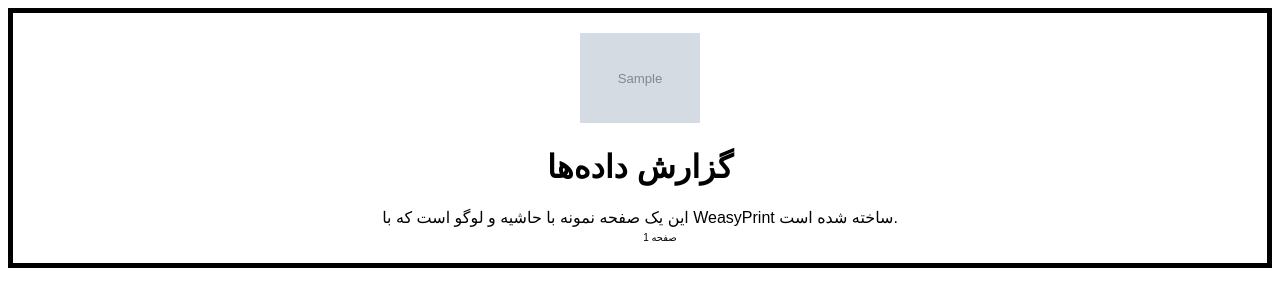
After one commit to rezakhalilianadel1380/cpReport, a Django app: template interface/templates/report_template.html in a window 1280 px wide. The commit adds this page. Shown: the top 307 px of the page. Run offline with Django 5.2, Linux system fonts and the light colour scheme; the template is opened without the code that fills it: most values are stand-ins (such as "Sample title", 1, 10 or a date in 2020); grey boxes marked "Sample" are stand-in pictures.

Commit message:
add weasy print  get errors

```diff
--- a/interface/models.py
+++ b/interface/models.py
@@ -21,6 +21,3 @@ class Cpreport(models.Model):
     class Meta:
         db_table = 'Cpreport'  # 👈 دقت کن که حروف بزرگ‌کوچک مهمه برای SQL Server
         managed = False
-    #     constraints=[
-    #         models.UniqueConstraint(fields=['Date','TIME','Parameter'],name="unique_date_time_parameter")
-    #    ]
--- a/interface/templates/chart.html
+++ b/interface/templates/chart.html
@@ -117,7 +117,7 @@ const chart = new Chart(ctx, {
             yTemperature: {
                 type: 'linear',
                 position: 'left',
-
+                offset: true,
                 title: {
                     display: true,
                     text: 'دما (°C)'
@@ -132,7 +132,7 @@ const chart = new Chart(ctx, {
             yFlow: {
                 type: 'linear',
                 position: 'left',
-
+                  offset: true,
                 title: {
                     display: true,
                     text: 'دبی (L/min)'
--- /dev/null
+++ b/interface/templates/report_template.html
@@ -0,0 +1,50 @@
+<!DOCTYPE html>
+<html lang="fa">
+<head>
+<meta charset="UTF-8">
+<style>
+@page {
+    size: A4;
+    margin: 10mm;
+}
+body {
+    font-family: 'Arial', sans-serif;
+}
+.page-border {
+    border: 5px solid black;
+    height: 100%;
+    padding: 20px;
+    box-sizing: border-box;
+    position: relative;
+}
+.logo {
+    text-align: center;
+    margin-bottom: 20px;
+}
+.footer {
+    position: absolute;
+    bottom: 20px;
+    width: 100%;
+    text-align: center;
+    font-size: 10px;
+}
+</style>
+</head>
+<body>
+
+<div class="page-border">
+    <div class="logo">
+        <img src="{{ logo_path }}" alt="لوگو" style="width: 120px;">
+    </div>
+
+    <h1 style="text-align: center;">گزارش داده‌ها</h1>
+
+    <p style="text-align: center;">این یک صفحه نمونه با حاشیه و لوگو است که با WeasyPrint ساخته شده است.</p>
+
+    <div class="footer">
+        صفحه 1
+    </div>
+</div>
+
+</body>
+</html>
--- a/interface/urls.py
+++ b/interface/urls.py
@@ -1,8 +1,9 @@
 
 from django.urls import path,include
-from .views import report,chart_view
+from .views import report,chart_view,generate_pdf
 urlpatterns = [
 
     path('',report),
     path('chart',chart_view),
+    path('pdfreport',generate_pdf),
 ]
--- a/report/settings.py
+++ b/report/settings.py
@@ -43,10 +43,10 @@ DJANGO_APPS=[
 ]
 
 THIRY_PARTY_APPS=[
-     'jalali_date',
+    'jalali_date',
 ]
 MY_APPS=[
-     'interface',
+    'interface',
 ]
 
 
```
Also changed, not shown: interface/views.py (+18 -0 lines).
